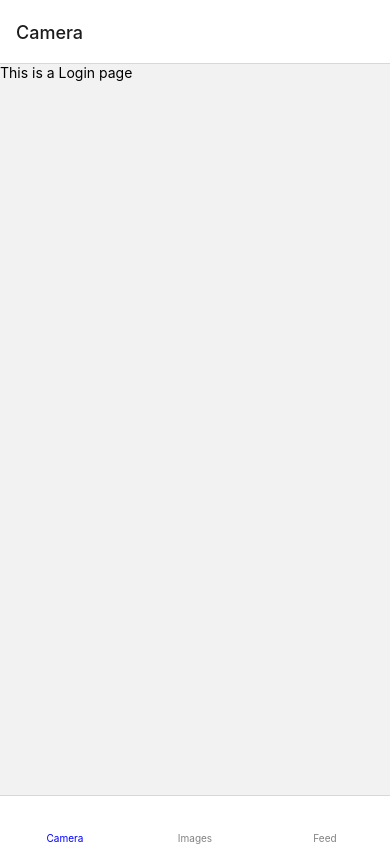
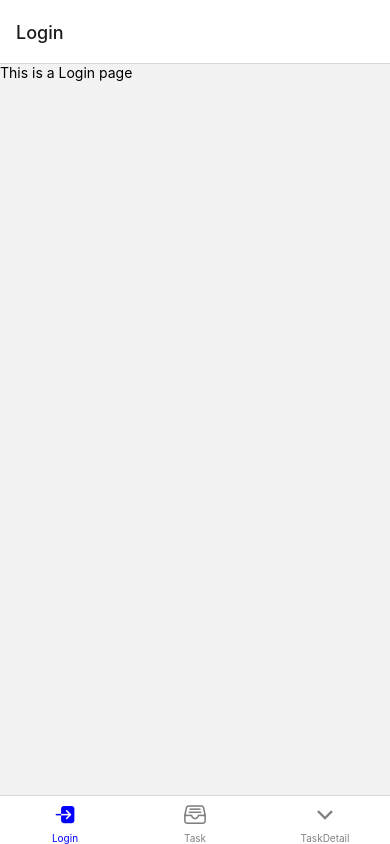
Before and after one commit to johndrake31/wild-mine-2203-wns-viel-coffeetime-app, a React Native app: screen / in a window 390 px wide. Built offline with nearby package versions, Linux system fonts and the light colour scheme.

Commit message:
fix icon name

```diff
--- a/App.tsx
+++ b/App.tsx
@@ -26,7 +26,7 @@ export default function App() {
                 : 'log-in-outline';
             }
             else if (route.name === 'Task') {
-              iconName = focused ? 'ticket' : 'ticket-outline';
+              iconName = focused ? 'file-tray-full' : 'file-tray-full-outline';
             }
             else if (route.name === 'TaskDetail') {
               iconName = focused ? 'chevron-down' : 'chevron-down-outline';
@@ -40,13 +40,13 @@ export default function App() {
 
       >
         <Tab.Screen
-        name="Camera"
+        name="Login"
         component={Login}
-        options={{ unmountOnBlur: true }}
+
         />
-        <Tab.Screen name="Images" component={Task}
+        <Tab.Screen name="Task" component={Task}
         options={{ unmountOnBlur: true }} />
-        <Tab.Screen name="Feed" component={TaskDetail} />
+        <Tab.Screen name="TaskDetail" component={TaskDetail} />
       </Tab.Navigator>
     </NavigationContainer>
   );
```
